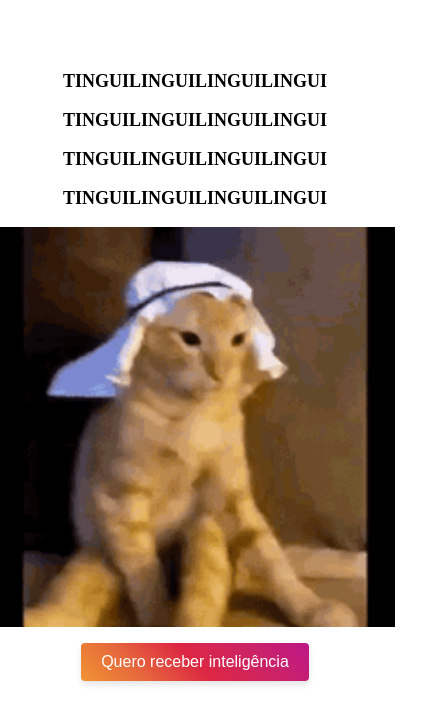
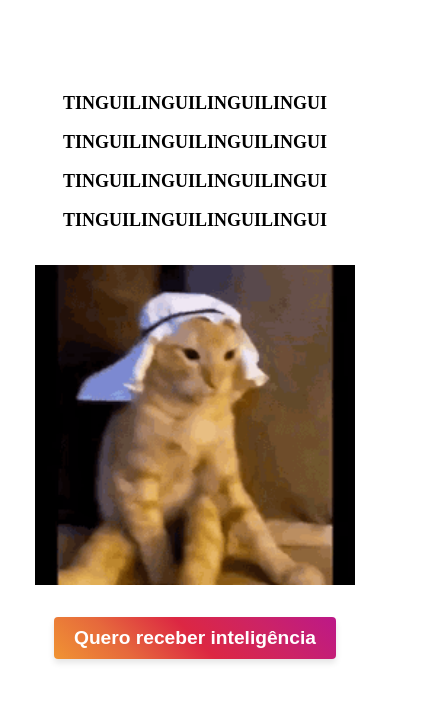
Before and after one commit to lucasnbat/clone-tabnews-lucasnbat, a Next.js app: page / in a window 390 px wide. Shown: the top 724 px of the page, 445 px wide, since content can reach past the window. Built offline with nearby package versions, Linux system fonts and the light colour scheme.

Commit message:
(app)fix: ajustes de responsividade

```diff
--- a/components/GitComponent/styles.module.scss
+++ b/components/GitComponent/styles.module.scss
@@ -1,8 +1,9 @@
 .container {
-    width: 500px;
-    height: 400px;
+    width: 400px;
+    height: auto;
     display: flex;
     justify-content: center;
+    margin:1rem;
 
     img {
         width: 80%;
--- a/styles/global.module.scss
+++ b/styles/global.module.scss
@@ -20,7 +20,8 @@
         border-radius: 4px;
         color: white;
         padding: 10px 20px;
-        font-size: 16px;
+        font-weight: bolder;
+        font-size: larger;
         cursor: pointer;
         box-shadow: 0 4px 6px rgba(0, 0, 0, 0.1);
         transition: all 0.3s ease;
@@ -59,6 +60,7 @@
 
     img {
         width: 300px;
+        padding: 0 5px;
     }
 
     span {
```
